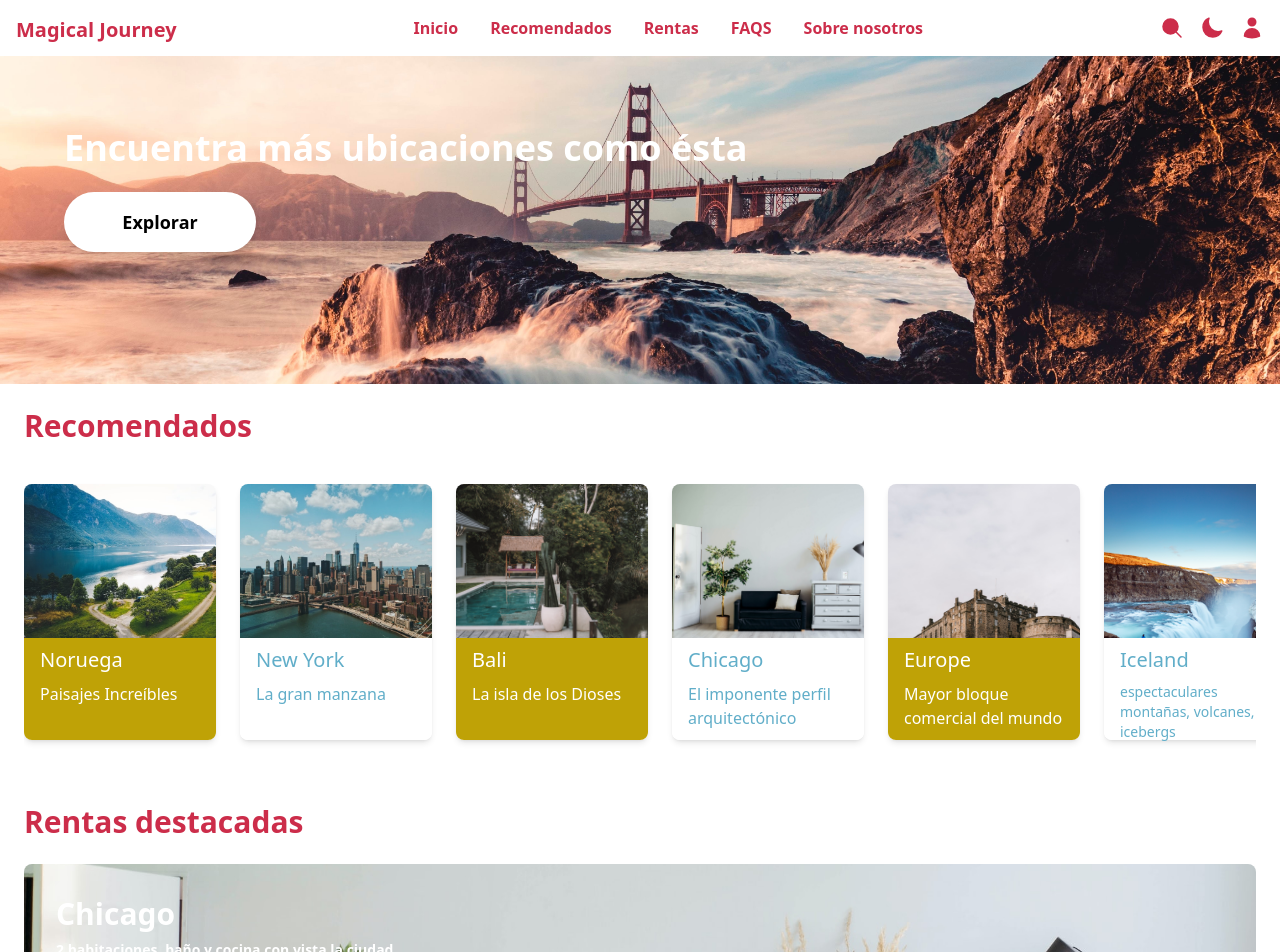
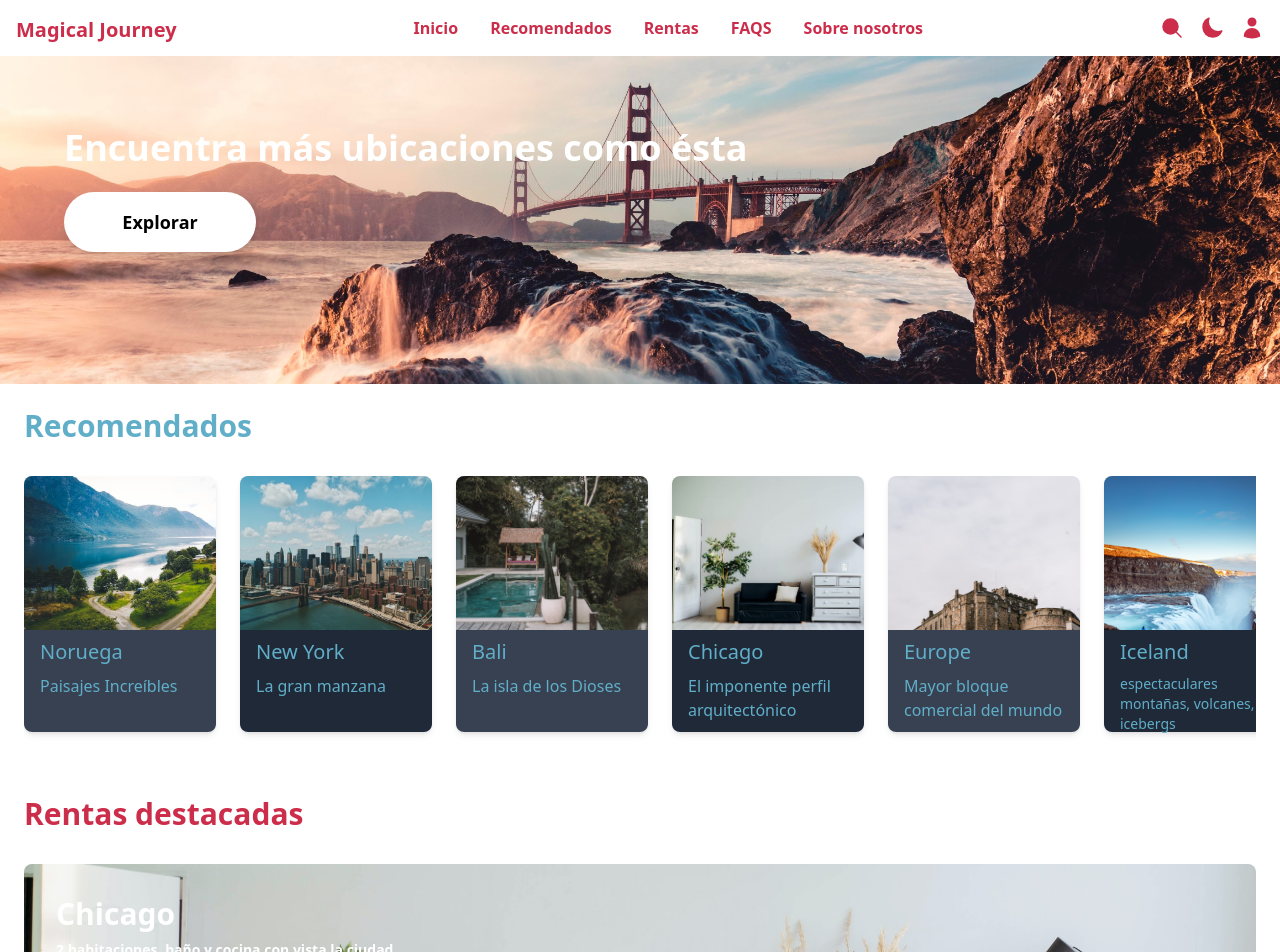
Before and after one commit to KennyGi0053/Magical-Journey, a React (Vite) app: page / in a window 1280 px wide. Shown: the top 952 px of the page. Built offline with nearby package versions, Linux system fonts and the light colour scheme.

Commit message:
DarkMode listo

```diff
--- a/src/App.jsx
+++ b/src/App.jsx
@@ -5,7 +5,7 @@ function App() {
 
 
   return (
-    <div>
+    <div className='dark:bg-gray-900'>
       <Home/>
 
     </div>
--- a/src/Home/Home.jsx
+++ b/src/Home/Home.jsx
@@ -14,11 +14,11 @@ const Home = () => {
     setDarkMode(!darkMode);
   };
   return (
-      <div className={`${darkMode ? 'dark' : ''} w-full h-full `} >
+      <div className={`${darkMode ? 'dark' : ''} w-full h-full dark:bg-gray-900`}>
       <NavBar toggleDarkMode={toggleDarkMode}/>
-        <div className='w-full md:w-auto h-3/5 md:h-auto overscroll-y-contain dark:bg-gray-900'>
+        <div className='w-full md:w-auto h-3/5 md:h-auto overscroll-y-contain'>
 
-    <div className="w-full h-full flex flex-col absolute space-y-48 py-4 items-center lg:space-y-0 lg:items-start lg:pt-32 lg:justify-start dark:bg-gray-900">
+    <div className="w-full h-full flex flex-col absolute space-y-48 py-4 items-center lg:space-y-0 lg:items-start lg:pt-32 lg:justify-start">
         <input className="outline-none p-3 rounded-full shadow-sm transition duration-300 focus-whitin:shadow-sm focus:ring-2 focus:w-11/12 lg:hidden" placeholder='SanFrancisco' type="search" name="" id="" />
         <div className='hidden h-auto lg:w-2/3 lg:flex pb-6'>
             <p className='text-4xl ml-16 font-bold text-white dark:text-terciary'>Encuentra más ubicaciones como ésta</p>
@@ -31,7 +31,7 @@ const Home = () => {
         <img className='lg:hidden h-96' src={sanFrancisco} alt='sanFrancisco'/>
     </div>
         </div>
-    <div id="recomendadas">
+    <div id="recomendadas" className="dark">
     <Recomendadas/>
     </div>
     <div id="rentasdestacadas">
--- a/src/Recomendadas/Recomendadas.jsx
+++ b/src/Recomendadas/Recomendadas.jsx
@@ -1,11 +1,13 @@
 
 const Recomendadas = () => {
   return (
-    <div className="p-6 ">
-        <p className="text-3xl font-semibold text-primary dark:text-terciary">Recomendados</p>
-        <div className="w-auto h-72 items-center mt-6 overflow-x-auto overscroll-x-contain flex space-x-6 overflow-y-hidden ">
+    <div className="p-6">
+      <p className="text-3xl font-semibold text-primary dark:text-terciary">Recomendados</p>
+        <div className="w-auto h-72 items-center mt-4 overflow-x-auto overscroll-x-contain flex space-x-6 overflow-y-hidden">
         <div className="Card ">
-        <div className="w-full h-3/5 rounded-t-lg bg-norway bg-cover"></div>
+        <div className="w-full h-3/5 rounded-t-lg bg-norway bg-cover"/>
+
+
         <div className="w-full h-2/5 bg-secondary rounded-b-lg dark:bg-gray-700">
         <p className="text-white text-bold text-xl px-4 p-2 dark:text-terciary">Noruega</p>
         <p className="text-white text-md px-4 dark:text-terciary">Paisajes Increíbles</p>
--- a/src/Rentas destacadas/Rentasdestacadas.jsx
+++ b/src/Rentas destacadas/Rentasdestacadas.jsx
@@ -4,8 +4,8 @@ import miami from '../assets/miami.jpg'
 import bali from '../assets/bali.jpg'
 const Rentasdestacadas = () => {
   return (
-    <div className="h-full w-full px-6 dark:bg-gray-900">
-    <p className=" text-3xl text-primary font-semibold pb-6 mt-6 dark:text-terciary">
+    <div className="h-full w-full px-6 dark:bg-gray-900 ">
+    <p className=" text-3xl text-primary font-semibold pb-8 mt-6 dark:text-terciary">
         Rentas destacadas
     </p>
     <div
```
